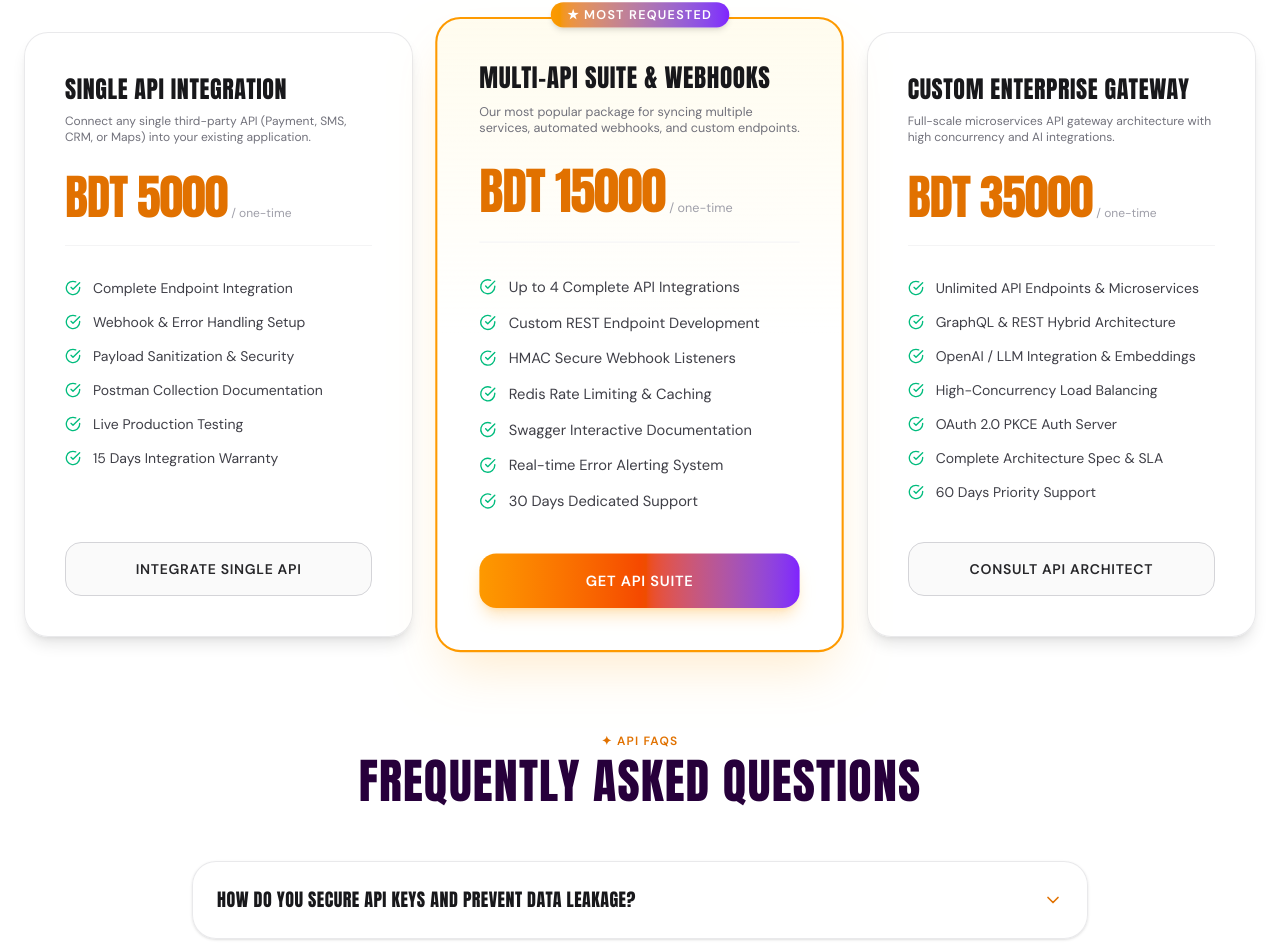
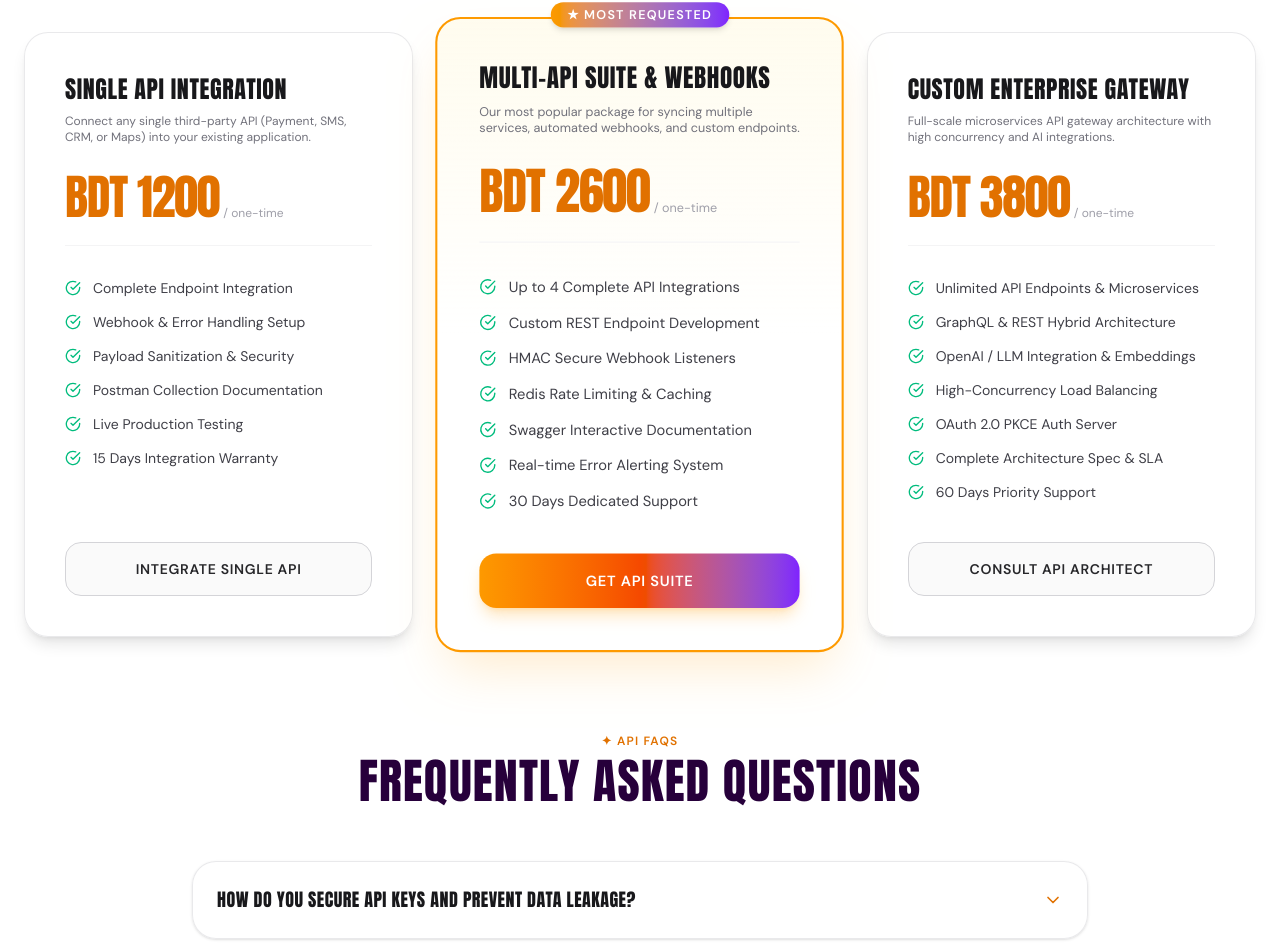
Before and after one commit to alaminislam3203/merxodevsolutions, a Next.js app: page /services-api-integration in a window 1280 px wide. Shown: the part 2795-3747 px from the top of the page. Built offline with nearby package versions, Linux system fonts and the light colour scheme.

Commit message:
feat: adjust all service package pricing strictly between BDT 1000 and BDT 4000 across all pages

```diff
--- a/src/app/(site)/services-api-integration/page.jsx
+++ b/src/app/(site)/services-api-integration/page.jsx
@@ -119,7 +119,7 @@ export default function ServicesApiIntegrationPage() {
   const plans = [
     {
       name: 'Single API Integration',
-      price: 'BDT 5000',
+      price: 'BDT 1200',
       desc: 'Connect any single third-party API (Payment, SMS, CRM, or Maps) into your existing application.',
       features: [
         'Complete Endpoint Integration',
@@ -134,7 +134,7 @@ export default function ServicesApiIntegrationPage() {
     },
     {
       name: 'Multi-API Suite & Webhooks',
-      price: 'BDT 15000',
+      price: 'BDT 2600',
       desc: 'Our most popular package for syncing multiple services, automated webhooks, and custom endpoints.',
       features: [
         'Up to 4 Complete API Integrations',
@@ -150,7 +150,7 @@ export default function ServicesApiIntegrationPage() {
     },
     {
       name: 'Custom Enterprise Gateway',
-      price: 'BDT 35000',
+      price: 'BDT 3800',
       desc: 'Full-scale microservices API gateway architecture with high concurrency and AI integrations.',
       features: [
         'Unlimited API Endpoints & Microservices',
--- a/src/app/(site)/services-automation/page.jsx
+++ b/src/app/(site)/services-automation/page.jsx
@@ -116,7 +116,7 @@ export default function ServicesAutomationPage() {
   const plans = [
     {
       name: 'Single Workflow Automation',
-      price: 'BDT 5000',
+      price: 'BDT 1200',
       desc: 'Automate any single repetitive process (Auto-email triggers, Google Sheets sync, or Courier booking API).',
       features: [
         'End-to-End Workflow Trigger Setup',
@@ -131,7 +131,7 @@ export default function ServicesAutomationPage() {
     },
     {
       name: 'Business Automation Suite',
-      price: 'BDT 15000',
+      price: 'BDT 2600',
       desc: 'Our most popular package for e-commerce and scaling agencies wanting autonomous operations.',
       features: [
         'Up to 4 Interconnected Workflows',
@@ -146,7 +146,7 @@ export default function ServicesAutomationPage() {
     },
     {
       name: 'Enterprise Autonomous System',
-      price: 'BDT 35000',
+      price: 'BDT 3800',
       desc: 'Full-scale custom n8n / BullMQ queue architecture, competitive scraping, and end-to-end operational automation.',
       features: [
         'Self-Hosted n8n Workflow Server',
--- a/src/app/(site)/services-database/page.jsx
+++ b/src/app/(site)/services-database/page.jsx
@@ -116,7 +116,7 @@ export default function ServicesDatabasePage() {
   const plans = [
     {
       name: 'Schema Design & Setup',
-      price: 'BDT 6000',
+      price: 'BDT 1300',
       desc: 'Professional database schema modeling, relational foreign keys, indexes, and Prisma models for new projects.',
       features: [
         'Complete Relational Schema Modeling',
@@ -131,7 +131,7 @@ export default function ServicesDatabasePage() {
     },
     {
       name: 'Query Optimization & Caching',
-      price: 'BDT 15000',
+      price: 'BDT 2600',
       desc: 'Our most sought-after package for fixing sluggish database responses, adding Redis caching, and optimizing queries.',
       features: [
         'Slow Query Profiling & EXPLAIN Tuning',
@@ -146,7 +146,7 @@ export default function ServicesDatabasePage() {
     },
     {
       name: 'Full Scale Database Architecture',
-      price: 'BDT 35000',
+      price: 'BDT 3800',
       desc: 'High-availability database cluster, zero-downtime ETL migration, replication, and enterprise disaster recovery.',
       features: [
         'Multi-Region Replica & Sharding Spec',
--- a/src/app/(site)/services-design/page.jsx
+++ b/src/app/(site)/services-design/page.jsx
@@ -135,7 +135,7 @@ export default function ServicesDesignPage() {
     },
     {
       name: 'Complete Website / App UX',
-      price: 'BDT ২৮,০০০',
+      price: 'BDT 2600',
       desc: 'Our most sought-after package for multi-page websites or full web application flows.',
       features: [
         'Up to 10 Custom Screens/Pages',
@@ -151,7 +151,7 @@ export default function ServicesDesignPage() {
     },
     {
       name: 'Enterprise Design System',
-      price: 'BDT ৬০,০০০',
+      price: 'BDT 3800',
       desc: 'Comprehensive multi-platform design architecture and tokens for scaling enterprises.',
       features: [
         'Complete Product UI Suite (20+ Screens)',
--- a/src/app/(site)/services-maintenance/page.jsx
+++ b/src/app/(site)/services-maintenance/page.jsx
@@ -116,7 +116,7 @@ export default function ServicesMaintenancePage() {
   const plans = [
     {
       name: 'Essential Maintenance',
-      price: 'BDT 4000',
+      price: 'BDT 1200',
       desc: 'Basic website upkeep, security patches, uptime monitoring, and weekly cloud backups.',
       features: [
         '24/7 Global Uptime Monitoring',
@@ -131,7 +131,7 @@ export default function ServicesMaintenancePage() {
     },
     {
       name: 'Business Growth SLA',
-      price: 'BDT 12000',
+      price: 'BDT 2500',
       desc: 'Our most popular monthly maintenance plan for active e-commerce and high-traffic portals.',
       features: [
         'Continuous Real-Time Error Tracking',
@@ -147,7 +147,7 @@ export default function ServicesMaintenancePage() {
     },
     {
       name: 'Enterprise Dedicated Support',
-      price: 'BDT 28000',
+      price: 'BDT 3900',
       desc: 'Complete DevOps, proactive security management, staging environments, and 24/7 on-call engineers.',
       features: [
         'Dedicated On-Call Senior Engineer',
--- a/src/app/(site)/services-payment-gateway/page.jsx
+++ b/src/app/(site)/services-payment-gateway/page.jsx
@@ -116,7 +116,7 @@ export default function ServicesPaymentGatewayPage() {
   const plans = [
     {
       name: 'Single Gateway Integration',
-      price: 'BDT 5000',
+      price: 'BDT 1200',
       desc: 'Integration of any single payment method (bKash, Nagad, Stripe, or SSLCommerz) with live testing.',
       features: [
         'Complete Gateway Checkout Setup',
@@ -131,7 +131,7 @@ export default function ServicesPaymentGatewayPage() {
     },
     {
       name: 'Dual Gateway (Local + Global)',
-      price: 'BDT 12000',
+      price: 'BDT 2500',
       desc: 'Our most popular package offering Bangladeshi MFS (bKash/Nagad) plus international card processing (Stripe).',
       features: [
         'bKash + Nagad Direct Checkout',
@@ -146,7 +146,7 @@ export default function ServicesPaymentGatewayPage() {
     },
     {
       name: 'All-In-One Enterprise Gateway',
-      price: 'BDT 28000',
+      price: 'BDT 3800',
       desc: 'Multi-gateway dynamic switcher, recurring SaaS subscription billing, and accountant reconciliation tools.',
       features: [
         'All Bangladesh Gateways + Stripe/PayPal',
--- a/src/app/(site)/services-security/page.jsx
+++ b/src/app/(site)/services-security/page.jsx
@@ -116,7 +116,7 @@ export default function ServicesSecurityPage() {
   const plans = [
     {
       name: 'Auth System & RBAC',
-      price: 'BDT 6000',
+      price: 'BDT 1400',
       desc: 'Complete modern authentication setup with OAuth providers and multi-role user dashboards.',
       features: [
         'NextAuth / JWT Login & Registration',
@@ -131,7 +131,7 @@ export default function ServicesSecurityPage() {
     },
     {
       name: 'Full Security Hardening & 2FA',
-      price: 'BDT 18000',
+      price: 'BDT 2700',
       desc: 'Our most recommended package for SaaS, e-commerce, and fintech platforms demanding ironclad safety.',
       features: [
         'Two-Factor Authentication (2FA/TOTP)',
@@ -147,7 +147,7 @@ export default function ServicesSecurityPage() {
     },
     {
       name: 'Enterprise Zero-Trust Defense',
-      price: 'BDT 40000',
+      price: 'BDT 3900',
       desc: 'End-to-end enterprise compliance, penetration testing, and multi-tenant security architecture.',
       features: [
         'Comprehensive Penetration Testing',
--- a/src/app/(site)/services-seo/page.jsx
+++ b/src/app/(site)/services-seo/page.jsx
@@ -120,7 +120,7 @@ export default function ServicesSeoPage() {
   const plans = [
     {
       name: 'Technical SEO Audit & Fix',
-      price: 'BDT 2000',
+      price: 'BDT 1500',
       desc: 'Comprehensive technical audit and complete on-page code fixes for existing websites.',
       features: [
         'Full Technical Audit & Error Fixing',
@@ -135,7 +135,7 @@ export default function ServicesSeoPage() {
     },
     {
       name: 'Growth SEO & Organic Ranking',
-      price: 'BDT ২৫,০০০',
+      price: 'BDT 2700',
       desc: 'Our most popular monthly growth package for businesses wanting top Google rankings.',
       features: [
         'Targeted 15 High-Value Keyword Groups',
@@ -151,7 +151,7 @@ export default function ServicesSeoPage() {
     },
     {
       name: 'Market Dominance Enterprise',
-      price: 'BDT ৫০,০০০',
+      price: 'BDT 3900',
       desc: 'All-inclusive multi-channel SEO campaign for competitive industries and global reach.',
       features: [
         'Targeted 40+ National/Global Keywords',
--- a/src/components/WebAppContent.jsx
+++ b/src/components/WebAppContent.jsx
@@ -146,7 +146,7 @@ const techStack = [
 const defaultPlans = [
   {
     name: 'MVP / Startup App',
-    price: 'BDT ৪৫,০০০',
+    price: 'BDT 1800',
     desc: 'Launch your Minimum Viable Product quickly to validate ideas and onboard early users.',
     features: [
       'Authentication & User Profiles',
@@ -161,7 +161,7 @@ const defaultPlans = [
   },
   {
     name: 'Full SaaS / Custom Portal',
-    price: 'BDT ৮৫,০০০',
+    price: 'BDT 2900',
     desc: 'Complete production web application with multi-role permissions and automated workflows.',
     features: [
       'Multi-Role Permissions (RBAC)',
@@ -177,7 +177,7 @@ const defaultPlans = [
   },
   {
     name: 'Enterprise Platform',
-    price: 'Custom Quote',
+    price: 'BDT 4000',
     desc: 'High-concurrency systems, microservices, and dedicated engineering for enterprise operations.',
     features: [
       'Microservices / Cloud Architecture',
--- a/src/components/WebDevContent.jsx
+++ b/src/components/WebDevContent.jsx
@@ -164,7 +164,7 @@ const defaultPlans = [
   },
   {
     name: 'Growth Business Pro',
-    price: 'BDT 3500',
+    price: 'BDT 2800',
     desc: 'Our most popular package for growing companies that demand high conversion and speed.',
     features: [
       'Up to 12 Premium Pages',
@@ -180,7 +180,7 @@ const defaultPlans = [
   },
   {
     name: 'Enterprise Custom',
-    price: 'Custom Quote',
+    price: 'BDT 3800',
     desc: 'Tailored enterprise architecture for heavy traffic, custom APIs, and advanced integrations.',
     features: [
       'Unlimited Pages & Custom Routes',
@@ -192,7 +192,7 @@ const defaultPlans = [
       '60 Days Dedicated Support & SLA',
     ],
     popular: false,
-    cta: 'Request Quote',
+    cta: 'Choose Enterprise',
   },
 ];
 
```
